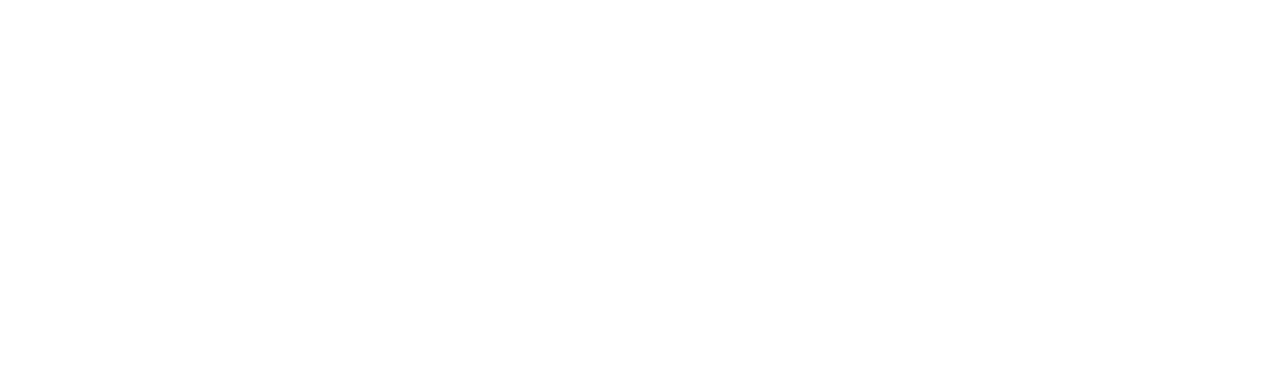
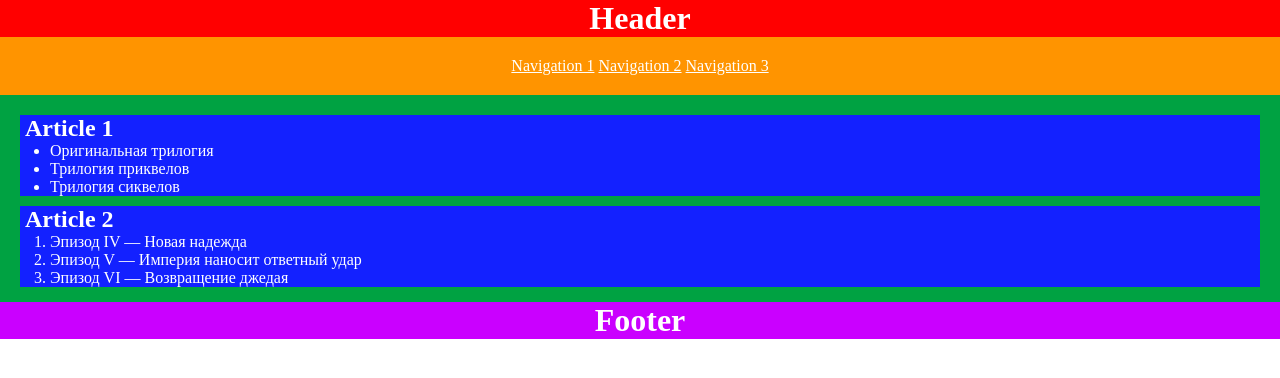
Before and after one commit to js-tasks-ru/htmlcss-20210708_warma2d, a website: page 02-dz0/01-semantic-mockup/solution.html in a window 1280 px wide. Drawn offline with Linux system fonts and the light colour scheme.

Commit message:
added task2

```diff
--- a/02-dz0/01-semantic-mockup/solution.html
+++ b/02-dz0/01-semantic-mockup/solution.html
@@ -1,4 +1,83 @@
 <!DOCTYPE html>
 <html lang="ru">
-    <!-- Ваше решение -->
+<head>
+    <meta charset="UTF-8">
+    <title>Заголовок</title>
+    <style>
+
+        * {
+            margin: 0;
+            padding: 0;
+            border: 0;
+            color: #ffffff;
+        }
+
+        header, footer {
+            text-align: center;
+        }
+        header h1{
+            background-color: #ff0000;
+        }
+        header nav {
+            background-color: #ff9400;
+            padding: 20px;
+        }
+
+        main {
+            background-color: #00a242;
+            padding: 10px;
+        }
+
+        article {
+            background-color: #1321ff;
+            margin: 10px 10px 5px;
+        }
+
+        article h2 {
+            margin-left: 5px;
+        }
+
+        article > *:nth-child(2) {
+            margin-left: 30px;
+        }
+
+        footer h1 {
+            background-color: #ca00ff;
+        }
+    </style>
+</head>
+<body>
+    <header>
+        <h1>Header</h1>
+        <nav>
+            <a href="">Navigation 1</a>
+            <a href="">Navigation 2</a>
+            <a href="">Navigation 3</a>
+        </nav>
+    </header>
+
+    <main>
+        <article>
+            <h2>Article 1</h2>
+            <ul>
+                <li>Оригинальная трилогия</li>
+                <li>Трилогия приквелов</li>
+                <li>Трилогия сиквелов</li>
+            </ul>
+        </article>
+
+        <article>
+            <h2>Article 2</h2>
+            <ol>
+                <li>Эпизод IV — Новая надежда</li>
+                <li>Эпизод V — Империя наносит ответный удар</li>
+                <li>Эпизод VI — Возвращение джедая</li>
+            </ol>
+        </article>
+    </main>
+
+    <footer>
+        <h1>Footer</h1>
+    </footer>
+</body>
 </html>
```
